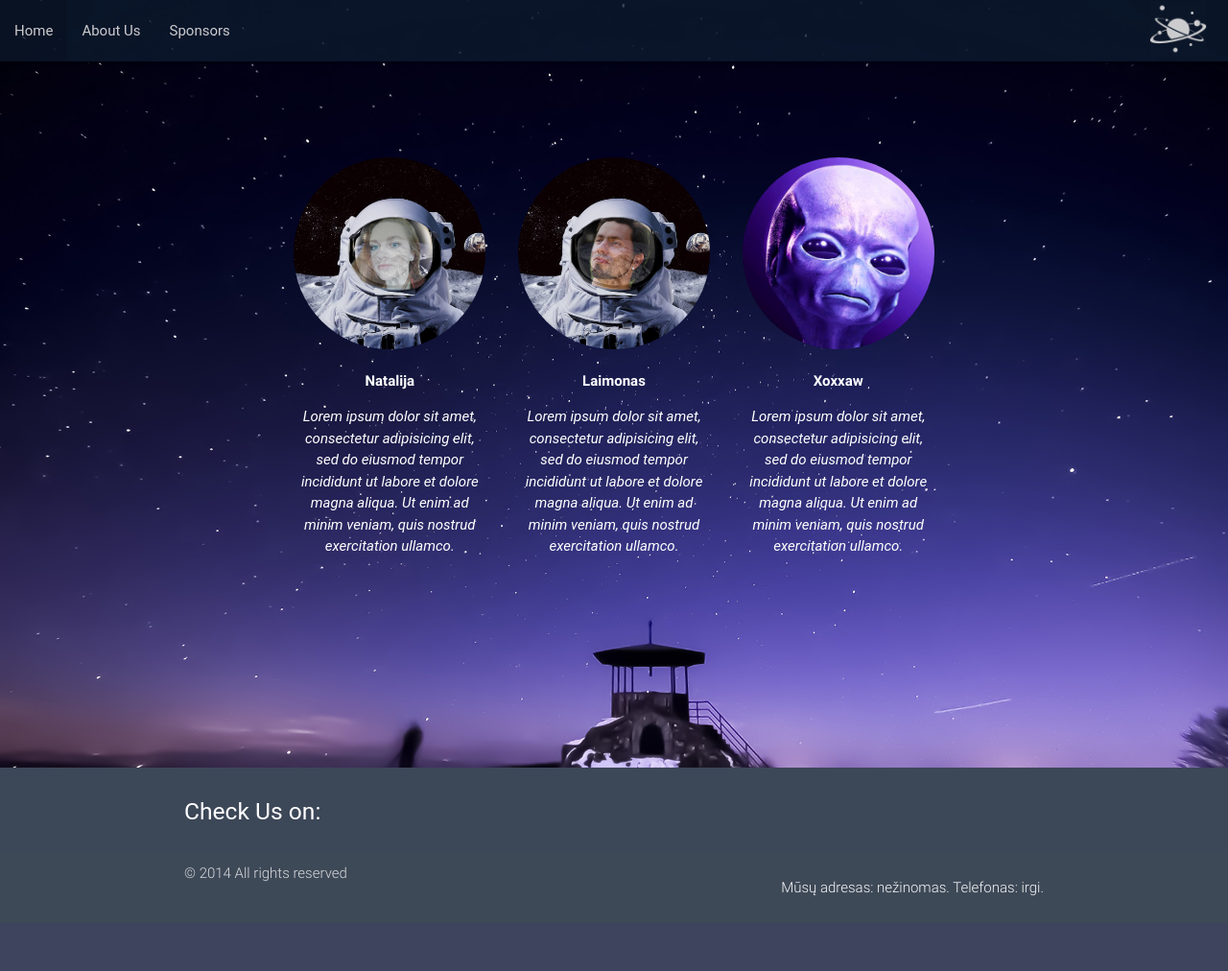
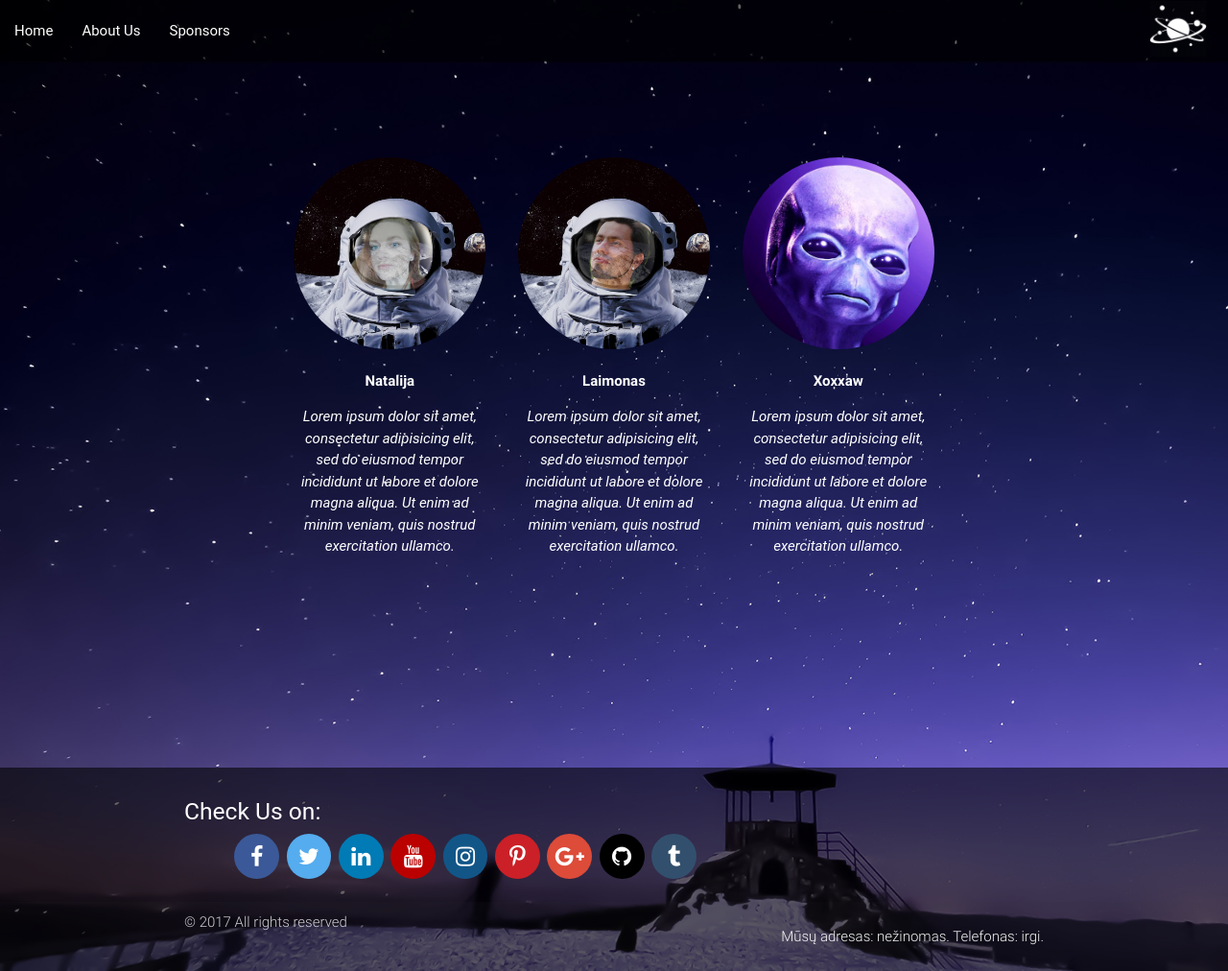
Before and after one commit to LaimonasPaura/ProjektasZ, a PHP site: page /about.php in a window 1280 px wide. Shown: the whole page at 96% size. Before the commit the page ends 934 px from the top, so only its background shows below. Run offline with PHP 8.4, Linux system fonts and the light colour scheme; some libraries are stand-ins or nearby versions; some web fonts are replaced.

Commit message:
finalinis variantas. kolkas

```diff
--- a/about.php
+++ b/about.php
@@ -7,10 +7,14 @@
     <link rel="stylesheet" type="text/css" href="css/Gstyle.css">
     <link rel="stylesheet" type="text/css" href="css/Nstyle.css">
     <link rel="stylesheet" type="text/css" href="css/Lstyle.css">
+    <link rel="stylesheet" type="text/css" href="css/Fstyle.css">
     <script src="https://ajax.googleapis.com/ajax/libs/jquery/3.2.1/jquery.min.js"></script>
+    <link rel="stylesheet" href="https://maxcdn.bootstrapcdn.com/font-awesome/4.7.0/css/font-awesome.min.css">
 
 </head>
-<body>
+<body  style="    background-image: url(img/bg.jpg);
+    /* min-height: 90vh; */
+    background-size: cover;">
 <?php /*include('db.php');*/ ?>
 <section class="main-content">
 <?php include('navBar.php');?>
--- a/css/Gstyle.css
+++ b/css/Gstyle.css
@@ -10,7 +10,7 @@ body {
 
 .dark-blue{
 
-	background-color: #0c1a2f;
+	/*background-color: #0c1a2f;*/
 }
 .nav-wrapper img {
 
@@ -20,7 +20,14 @@ body {
 
 .transparency{
 
-	opacity: 0.8;
+	opacity: 1;
+	background-color: rgba(0,0,0,0.6);
+}
+.footer_placement {
+	/*    position: absolute;*/
+    /* bottom: initial; */
+    width: 100%;
+    top: 80%;
 }
 .positioning {
 	    position: absolute;
@@ -45,8 +52,9 @@ body {
 
 }
 .main-content {
-	 background-image: url("../img/bg.jpg");
-	 height: 100vh;
+	 /*background-image: url("../img/bg.jpg");*/
+	 min-height: 100vh;
+	  /*// pakeiciau*/
 	 background-size: cover;
 }
 
--- a/footer.php
+++ b/footer.php
@@ -1,4 +1,4 @@
- <footer class="page-footer dark-blue transparency">
+ <footer class="page-footer dark-blue transparency footer_placement">
   <div class="container">
     <div class="row">
       <!-- <div class="col l6 s12">
@@ -24,7 +24,7 @@
   </div>
   <div class="footer-copyright">
     <div class="container">
-      © 2014 All rights reserved
+      © 2017 All rights reserved
       <p class= "grey-text text-lighten-4 right"> Mūsų adresas: nežinomas. Telefonas: irgi.</p>
       <!-- <a class="grey-text text-lighten-4 right" href="#!">More Links</a> -->
     </div>
--- a/index.php
+++ b/index.php
@@ -13,7 +13,9 @@
     <script src="https://ajax.googleapis.com/ajax/libs/jquery/3.2.1/jquery.min.js"></script>
 <meta http-equiv="Content-Type" content="text/html;charset=UTF-8">
 </head>
-<body>
+<body style="    background-image: url(img/bg.jpg);
+    /* min-height: 90vh; */
+    background-size: cover;">
 <?php include('db2.php'); ?>
 <section class="main-content">
 <?php include('navBar.php');?>
--- a/js/Gscript.js
+++ b/js/Gscript.js
@@ -1,5 +1,5 @@
 $(document).ready(function(){
-      $('.carousel').carousel();
+      $('.carousel').carousel({padding: 300});
     });
 
   $(document).ready(function(){
--- a/navBar.php
+++ b/navBar.php
@@ -1,6 +1,6 @@
 <nav class="dark-blue transparency">
     <div class="nav-wrapper ">
-      <a href="#!" class="brand-logo right"><img src="img/planetLogo.png"></a>
+      <a href="pluto.php" class="brand-logo right"><img src="img/planetLogo.png"></a>
       <ul class="left hide-on-med-and-down">
         <li><a href="index.php">Home</a></li>
         <li><a href="about.php">About Us</a></li>
--- a/sponsors.php
+++ b/sponsors.php
@@ -7,10 +7,14 @@
     <link rel="stylesheet" type="text/css" href="css/Gstyle.css">
     <link rel="stylesheet" type="text/css" href="css/Nstyle.css">
     <link rel="stylesheet" type="text/css" href="css/Lstyle.css">
+    <link rel="stylesheet" type="text/css" href="css/Fstyle.css">
     <script src="https://ajax.googleapis.com/ajax/libs/jquery/3.2.1/jquery.min.js"></script>
+    <link rel="stylesheet" href="https://maxcdn.bootstrapcdn.com/font-awesome/4.7.0/css/font-awesome.min.css">
 
 </head>
-<body>
+<body  style="    background-image: url(img/bg.jpg);
+    /* min-height: 90vh; */
+    background-size: cover;">
 <?php /*include('db.php');*/ ?>
 <section class="main-content">
 <?php include('navBar.php');?>
```
Also changed, not shown: pluto.php (added, +13 -0 lines), img/pluto.jpg (added).
